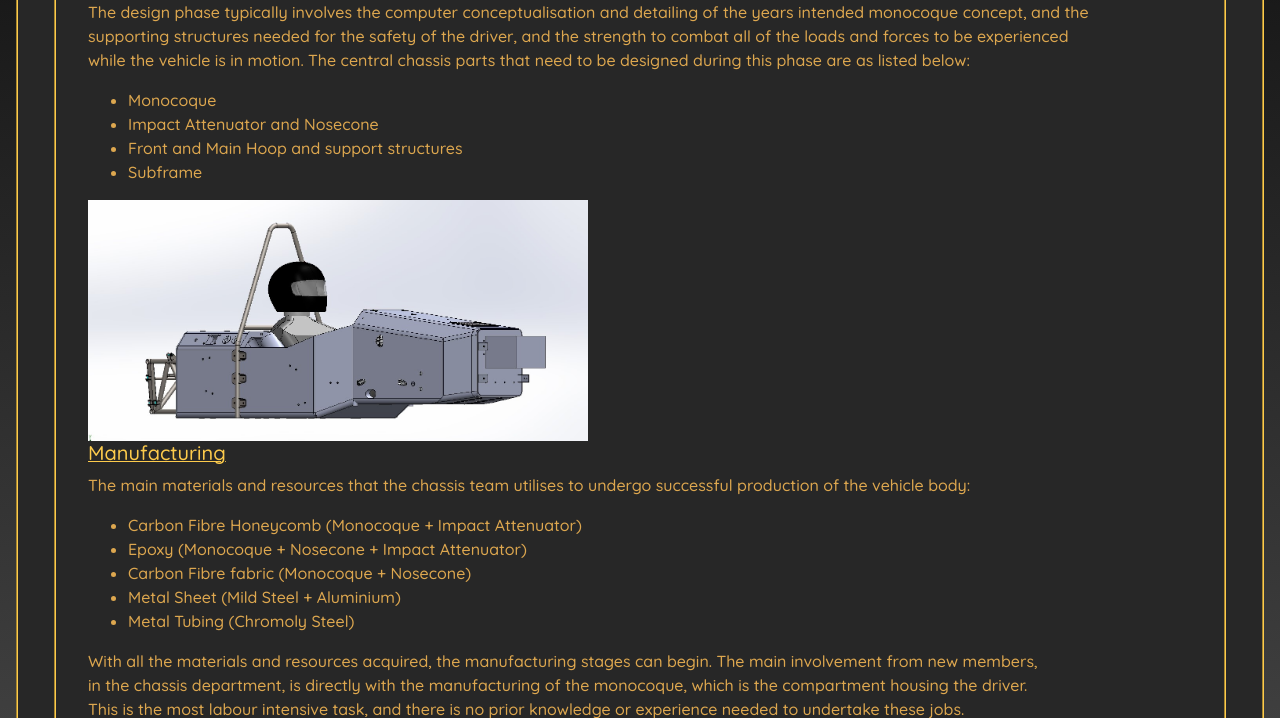
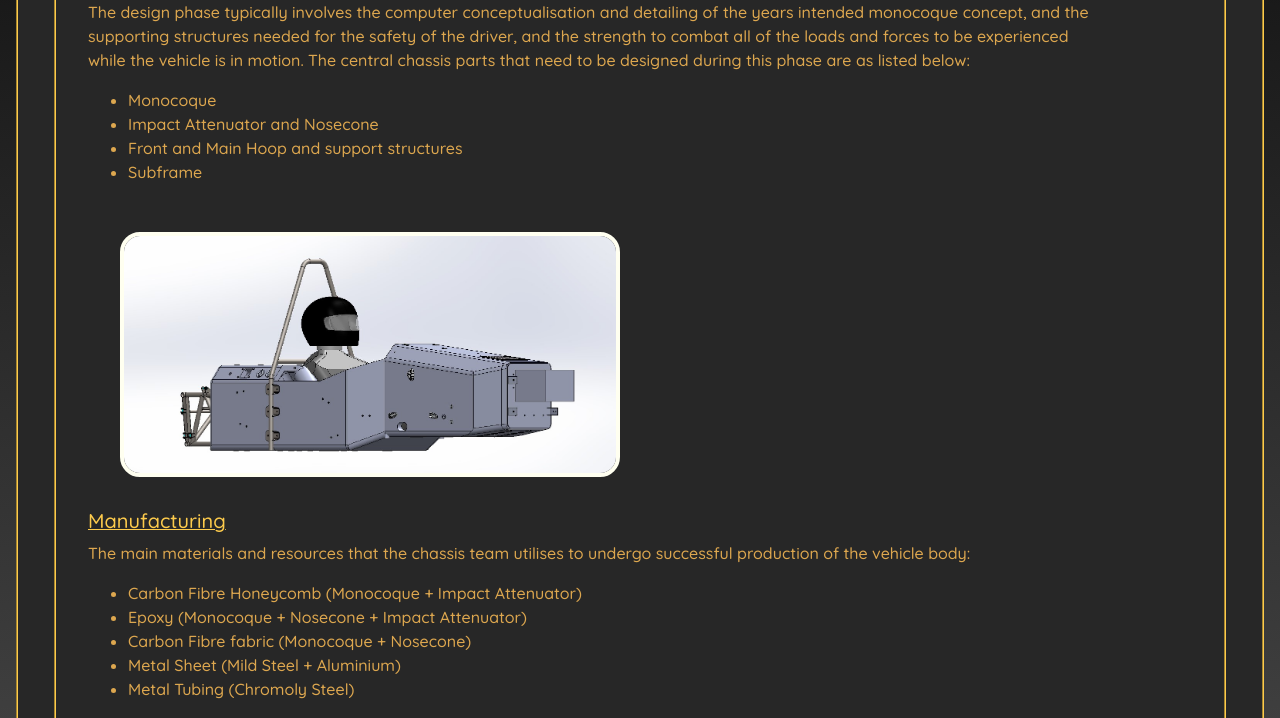
Before and after one commit to Allenator1/UWAM-Introductory-Website, a Flask app: template app/templates/chassis.html.jinja in a window 1280 px wide. Shown: the part 494-1212 px from the top of the page. Run offline with Flask 2, Linux system fonts and the light colour scheme; the template is opened without the code that fills it: most values are stand-ins (such as "Sample title", 1, 10 or a date in 2020).

Commit message:
Adding margins to the images inside modules

```diff
--- a/app/static/main.css
+++ b/app/static/main.css
@@ -441,3 +441,11 @@ form .form_label {
     padding: 16px;
     width: 80%;
 }
+
+.tut_img {
+    margin: 32px;
+    border: solid;
+    border-color: ivory;
+    border-width: 4px;
+    border-radius: 20px;
+}
```
